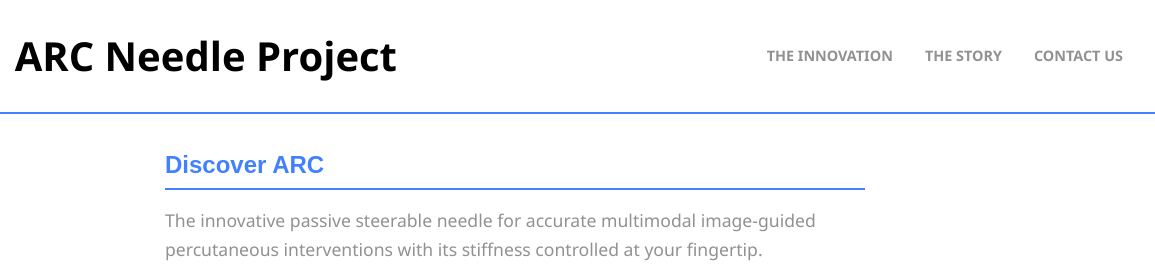
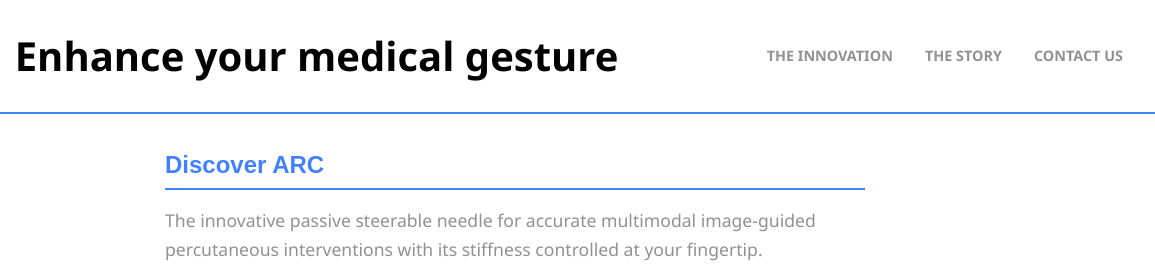
Before and after one commit to Lennart-Rubbert/ARC, a plain HTML site: page index.html in a window 1280 px wide. Shown: the top 280 px of the page, 125-1280 px from the left. Drawn offline with Linux system fonts and the light colour scheme.

Commit message:
Update index.html

```diff
--- a/index.html
+++ b/index.html
@@ -128,7 +128,7 @@
 
 <header>
   <img src="logo_arc.svg" alt="ARC Logo" class="logo" />
-  <h1>ARC Needle Project</h1>
+  <h1>Enhance your medical gesture</h1>
   <nav>
     <a href="#innovation">The Innovation</a>
     <a href="#story">The Story</a>
```
